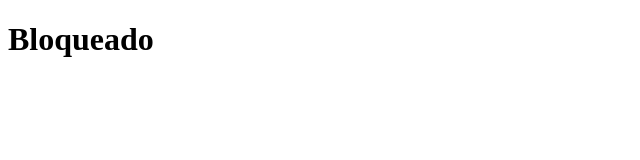
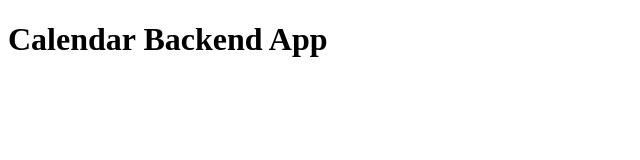
Before and after one commit to MarianoSagua/calendario-app-backend, a website: page public/index.html in a window 1280 px wide. Shown: the whole page, without its empty margins (0-640 px from the left). Drawn offline with Linux system fonts and the light colour scheme.

Commit message:
Commit 2

```diff
--- a/public/index.html
+++ b/public/index.html
@@ -6,6 +6,6 @@
     <title>Calendar Backend App</title>
 </head>
 <body>
-    <h1>Bloqueado</h1>
+    <h1>Calendar Backend App</h1>
 </body>
 </html>
```
